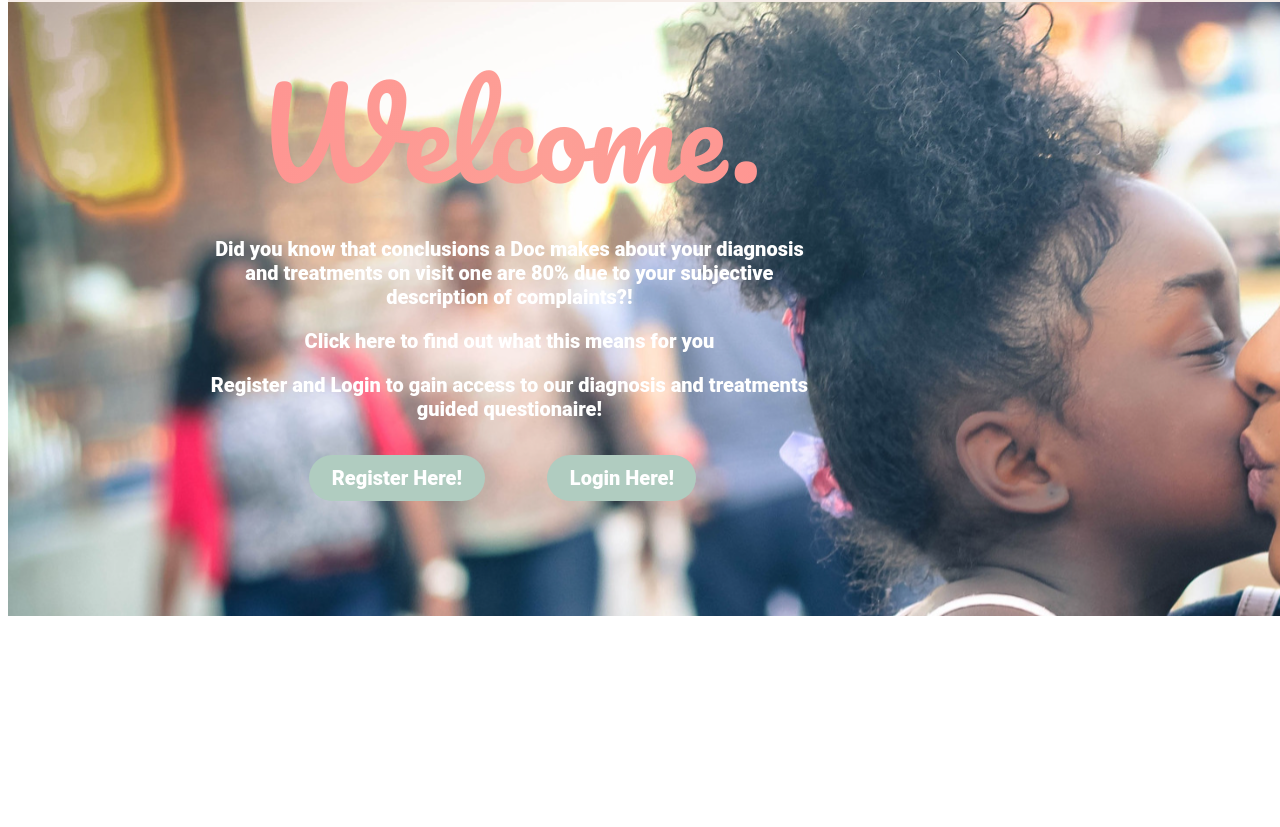
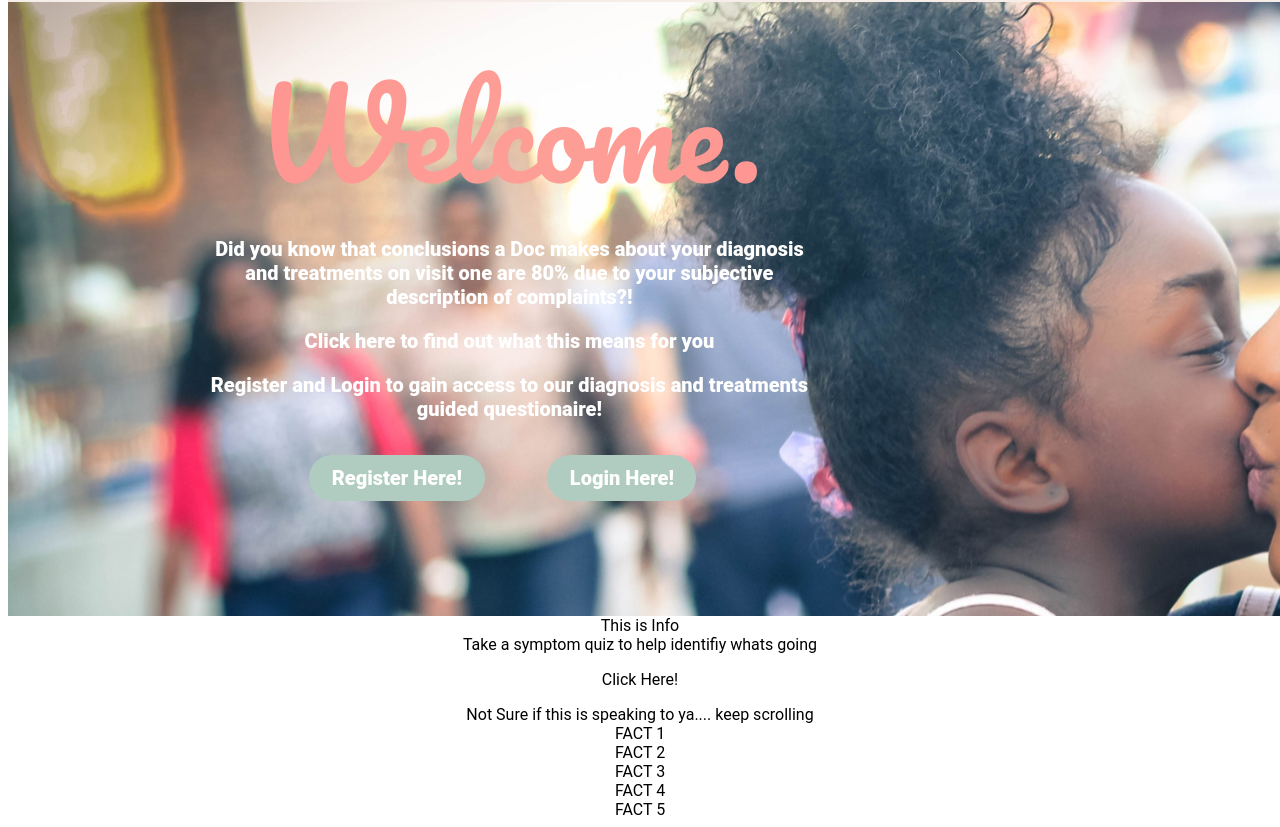
Before and after one commit to ahoath87/Pelvic-Health-Site, a React (Create React App) app in the folder client/: page / in a window 1280 px wide. Shown: the part 163-990 px from the top of the page. Before the commit the page ends 800 px from the top, so only its background shows below. Built offline with nearby package versions, Linux system fonts and the light colour scheme; the HTML template or start-up script is replaced by a standard one.

Commit message:
info section started

```diff
--- a/client/src/App.jsx
+++ b/client/src/App.jsx
@@ -9,6 +9,7 @@ import {
   Quiz,
   SecondQuiz,
   SmallNav,
+  Info,
 } from './components/index';
 import { Route, Routes } from 'react-router-dom';
 import { fetchMe } from './api/auth';
@@ -30,14 +31,15 @@ function App() {
 
   return (
     <div className='App'>
+      <SmallNav />
       <Routes>
         <Route
           path='/'
           element={
             <div>
-              <SmallNav />
               <Nav />
               <Home />
+              <Info />
             </div>
           }
         ></Route>
--- /dev/null
+++ b/client/src/components/Info.jsx
@@ -0,0 +1,25 @@
+import React from 'react';
+
+const Info = () => {
+  return (
+    <div className='info-container'>
+      This is Info
+      <div className='quizboxlink'>
+        <div>Take a symptom quiz to help identifiy whats going</div>
+        <div>
+          <p>Click Here!</p>
+        </div>
+      </div>
+      <div>Not Sure if this is speaking to ya.... keep scrolling</div>
+      <div>
+        <div>FACT 1</div>
+        <div>FACT 2</div>
+        <div>FACT 3</div>
+        <div>FACT 4</div>
+        <div>FACT 5</div>
+      </div>
+    </div>
+  );
+};
+
+export default Info;
--- a/client/src/components/index.jsx
+++ b/client/src/components/index.jsx
@@ -5,3 +5,4 @@ export { default as Nav } from './Nav';
 export { default as SecondQuiz } from './SecondQuiz';
 export { default as Quiz } from './Quiz';
 export { default as SmallNav } from './SmallNav';
+export { default as Info } from './Info';
```
